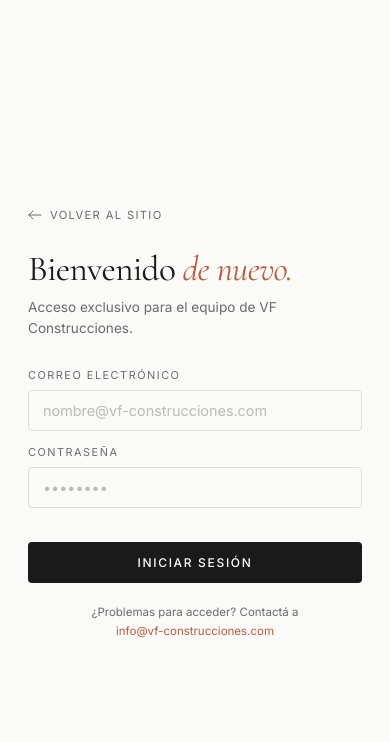
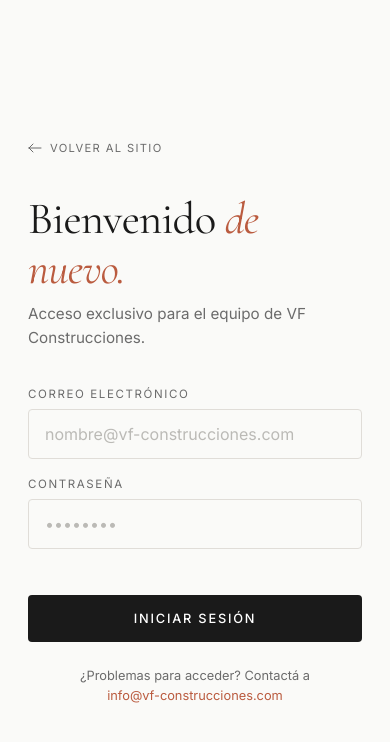
Before and after one commit to fernandoeijo1/vf-construcciones, a website: page login.html in a window 390 px wide. Drawn offline with nearby package versions, Linux system fonts and the light colour scheme.

Commit message:
Increase login form content size on mobile to reduce empty space

```diff
--- a/login.html
+++ b/login.html
@@ -226,14 +226,15 @@
             html, body { height: 100%; overflow: hidden; }
             .login-wrap { grid-template-columns: 1fr; }
             .login-image { display: none; }
-            .login-form-panel { padding: 32px 28px; }
-            .login-heading { font-size: 2.2rem; }
-            .login-back { margin-bottom: 28px; }
-            .login-sub { margin-bottom: 28px; }
-            .form-group { margin-bottom: 14px; }
-            .form-group input { padding: 11px 14px; }
-            .login-btn { margin-top: 20px; padding: 13px 20px; }
-            .login-footer { margin-top: 20px; }
+            .login-form-panel { padding: 28px 28px; }
+            .login-heading { font-size: 2.8rem; }
+            .login-back { margin-bottom: 40px; }
+            .login-sub { font-size: 0.95rem; margin-bottom: 36px; }
+            .form-group { margin-bottom: 18px; }
+            .form-group label { font-size: 0.72rem; }
+            .form-group input { padding: 14px 16px; font-size: 1rem; }
+            .login-btn { margin-top: 28px; padding: 16px 20px; font-size: 0.8rem; }
+            .login-footer { margin-top: 24px; font-size: 0.8rem; }
         }
     </style>
 </head>
```
